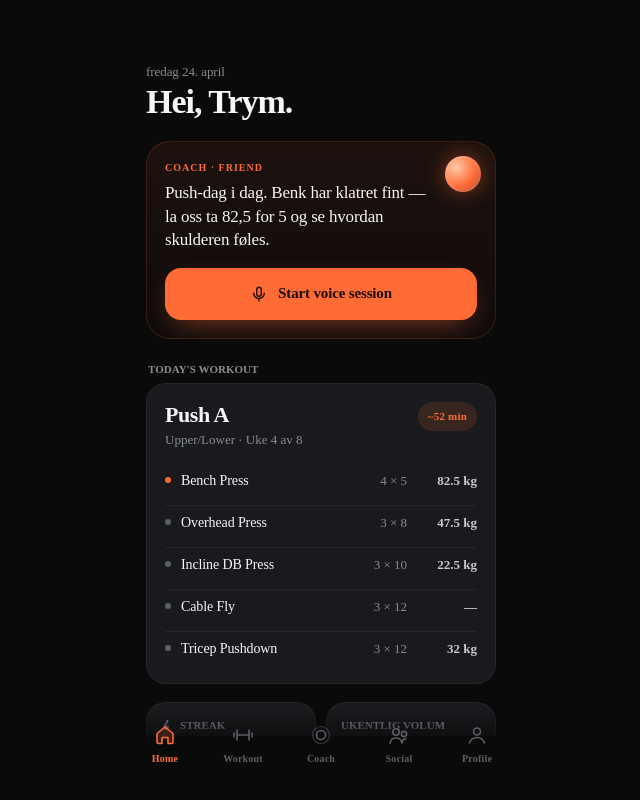
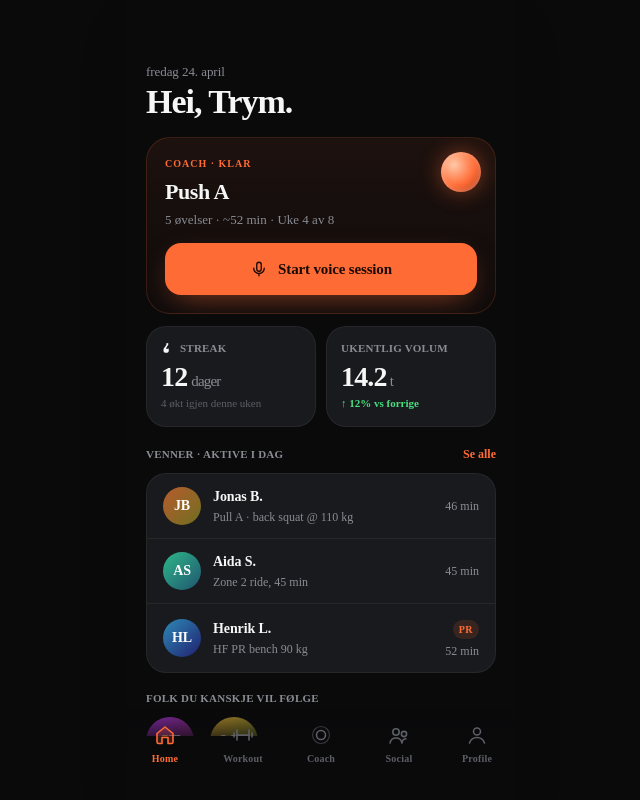
Before and after one commit to trymvestengen/AI-coach, a Next.js app in the folder web/: page /home in a window 1280 px wide. Shown: the whole page, without its empty margins (319-959 px from the left). Built offline with nearby package versions, Linux system fonts and the light colour scheme.

Commit message:
feat: redesign Home screen with social feed layout

```diff
--- a/web/src/components/home/HomeScreen.tsx
+++ b/web/src/components/home/HomeScreen.tsx
@@ -1,39 +1,50 @@
 "use client"
 
 import { useRouter } from "next/navigation"
-import { MicIcon, FlameIcon, BoltIcon } from "@/components/ui/icons"
+import { MicIcon, FlameIcon } from "@/components/ui/icons"
 
-const MOCK_STREAK = [true, true, false, true, true, true, false]
-const DAY_LABELS = ["M", "T", "W", "T", "F", "S", "S"]
-const TODAY_IDX = 5
+interface Friend {
+  id: string
+  name: string
+  initials: string
+  hue: number
+  workout: string
+  duration: string
+  pr: boolean
+}
 
-const MOCK_EXERCISES = [
-  { n: "Bench Press",      sets: "4 × 5",  target: "82.5 kg" },
-  { n: "Overhead Press",   sets: "3 × 8",  target: "47.5 kg" },
-  { n: "Incline DB Press", sets: "3 × 10", target: "22.5 kg" },
-  { n: "Cable Fly",        sets: "3 × 12", target: "—" },
-  { n: "Tricep Pushdown",  sets: "3 × 12", target: "32 kg" },
+interface Suggestion {
+  name: string
+  initials: string
+  hue: number
+}
+
+const MOCK_FRIENDS: Friend[] = [
+  { id: "1", name: "Jonas B.",  initials: "JB", hue: 20,  workout: "Pull A · back squat @ 110 kg", duration: "46 min", pr: false },
+  { id: "2", name: "Aida S.",   initials: "AS", hue: 160, workout: "Zone 2 ride, 45 min",           duration: "45 min", pr: false },
+  { id: "3", name: "Henrik L.", initials: "HL", hue: 200, workout: "HF PR bench 90 kg",             duration: "52 min", pr: true  },
 ]
 
-function Sparkline({ points, width = 58, height = 20, color = "var(--ai-accent)" }: {
-  points: number[]
-  width?: number
-  height?: number
-  color?: string
-}) {
-  const min = Math.min(...points)
-  const max = Math.max(...points)
-  const range = max - min || 1
-  const step = width / (points.length - 1)
-  const d = points.map((p, i) => {
-    const x = i * step
-    const y = height - ((p - min) / range) * height
-    return `${i === 0 ? "M" : "L"}${x.toFixed(1)},${y.toFixed(1)}`
-  }).join(" ")
+const MOCK_SUGGESTIONS: Suggestion[] = [
+  { name: "Sofia T.",  initials: "ST", hue: 280 },
+  { name: "Marius T.", initials: "MT", hue: 40  },
+]
+
+function Avatar({ name, initials, hue, size = 36 }: { name: string; initials: string; hue: number; size?: number }) {
   return (
-    <svg width={width} height={height} style={{ display: "block" }} aria-hidden="true">
-      <path d={d} fill="none" stroke={color} strokeWidth="1.5" strokeLinecap="round" strokeLinejoin="round"/>
-    </svg>
+    <div
+      aria-label={name}
+      style={{
+        width: size, height: size, borderRadius: 999,
+        background: `linear-gradient(135deg, hsl(${hue} 60% 45%), hsl(${(hue + 40) % 360} 55% 28%))`,
+        display: "grid", placeItems: "center",
+        color: "#fff", fontWeight: 600,
+        fontSize: Math.round(size * 0.36), letterSpacing: "-0.01em",
+        flexShrink: 0,
+      }}
+    >
+      {initials}
+    </div>
   )
 }
 
@@ -45,51 +56,42 @@ export default function HomeScreen() {
       <div style={{ height: 54 }} />
 
       <div style={{ flex: 1, overflowY: "auto", paddingBottom: 100 }}>
+
         {/* Header */}
-        <div style={{ padding: "8px 20px 4px", display: "flex", justifyContent: "space-between", alignItems: "center" }}>
-          <div>
+        <div style={{ padding: "8px 20px 4px" }}>
           <div style={{ fontSize: 13, color: "var(--fg-2)", fontWeight: 500, letterSpacing: "-0.005em" }}>
             {new Date().toLocaleDateString("no-NO", { weekday: "long", month: "long", day: "numeric" })}
           </div>
-            <div style={{ fontSize: 34, lineHeight: 1.05, letterSpacing: "-0.03em", fontWeight: 600, marginTop: 2 }}>
-              Hei, Trym.
-            </div>
-          </div>
+          <div className="display-l" style={{ marginTop: 2 }}>Hei, Trym.</div>
         </div>
 
-        {/* Coach message card */}
-        <div style={{ padding: "18px 20px 0" }}>
+        {/* Coach card */}
+        <div style={{ padding: "14px 20px 0" }}>
           <div style={{
             background: "linear-gradient(180deg, rgba(255,107,53,0.08), rgba(255,107,53,0.02))",
             border: "1px solid rgba(255,107,53,0.18)",
-            borderRadius: 24,
-            padding: 18,
-            position: "relative",
-            overflow: "hidden",
+            borderRadius: 24, padding: 18,
+            position: "relative", overflow: "hidden",
           }}>
-            {/* Mini orb */}
             <div style={{
               position: "absolute", top: 14, right: 14,
-              width: 36, height: 36, borderRadius: 999,
+              width: 40, height: 40, borderRadius: 999,
               background: "radial-gradient(circle at 32% 32%, #FFC9A8, var(--ai-accent) 55%, #9A2E10)",
               boxShadow: "0 0 22px rgba(255,107,53,0.45), inset 0 0 6px rgba(255,255,255,0.35)",
             }} />
             <div style={{
               fontSize: 10, fontWeight: 600, letterSpacing: 1,
-              textTransform: "uppercase", color: "var(--ai-accent)", marginBottom: 6,
+              textTransform: "uppercase", color: "var(--ai-accent)", marginBottom: 8,
             }}>
-              Coach · Friend
+              Coach · Klar
             </div>
-            <div style={{
-              fontSize: 17, lineHeight: 1.38, letterSpacing: "-0.012em",
-              color: "var(--fg-0)", fontWeight: 400, paddingRight: 40,
-            }}>
-              Push-dag i dag. Benk har klatret fint — la oss ta 82,5 for 5 og se hvordan skulderen føles.
+            <div className="title-l" style={{ marginBottom: 4, paddingRight: 52 }}>Push A</div>
+            <div style={{ fontSize: 13, color: "var(--fg-2)", fontWeight: 500, marginBottom: 14 }}>
+              5 øvelser · ~52 min · Uke 4 av 8
             </div>
             <button
               onClick={() => router.push("/coach")}
               style={{
-                marginTop: 16,
                 width: "100%", height: 52, borderRadius: 16,
                 background: "var(--ai-accent)", color: "var(--primary-foreground)",
                 border: "none", cursor: "pointer",
@@ -104,135 +106,100 @@ export default function HomeScreen() {
           </div>
         </div>
 
-        {/* Today's workout card */}
-        <div style={{ padding: "14px 20px 0" }}>
-          <div style={{ fontSize: 11, fontWeight: 600, letterSpacing: 0.02, textTransform: "uppercase", color: "var(--fg-2)", padding: "8px 2px 6px" }}>
-            Today's workout
+        {/* Stat tiles */}
+        <div style={{ padding: "12px 20px 0" }}>
+          <div style={{ display: "grid", gridTemplateColumns: "1fr 1fr", gap: 10 }}>
+            <div className="card" style={{ padding: 14 }}>
+              <div style={{ display: "flex", alignItems: "center", gap: 6 }}>
+                <FlameIcon size={13} />
+                <span className="caption">Streak</span>
               </div>
-          <button
-            onClick={() => router.push("/program")}
-            style={{
-              width: "100%", textAlign: "left",
-              background: "var(--bg-2)", border: "1px solid var(--border-1)",
-              borderRadius: 20, padding: 18, cursor: "pointer", color: "inherit",
-            }}
-          >
-            <div style={{ display: "flex", justifyContent: "space-between", alignItems: "flex-start" }}>
-              <div>
-                <div style={{ fontSize: 22, lineHeight: 1.2, letterSpacing: "-0.02em", fontWeight: 600, marginBottom: 2 }}>Push A</div>
-                <div style={{ fontSize: 13, color: "var(--fg-2)", fontWeight: 500 }}>Upper/Lower · Uke 4 av 8</div>
+              <div className="metric" style={{ marginTop: 8 }}>
+                12<span style={{ fontSize: 15, color: "var(--fg-2)", fontWeight: 500, marginLeft: 4 }}>dager</span>
               </div>
-              <div style={{
-                padding: "6px 10px", borderRadius: 999,
-                background: "var(--ai-accent-soft)", color: "var(--ai-accent)",
-                fontSize: 11, fontWeight: 600, letterSpacing: 0.2,
-              }}>
-                ~52 min
+              <div style={{ fontSize: 11, color: "var(--fg-3)", fontWeight: 500, marginTop: 4 }}>
+                4 økt igjen denne uken
+              </div>
+            </div>
+            <div className="card" style={{ padding: 14 }}>
+              <div className="caption">Ukentlig volum</div>
+              <div className="metric" style={{ marginTop: 8 }}>
+                14.2<span style={{ fontSize: 15, color: "var(--fg-2)", fontWeight: 500, marginLeft: 3 }}>t</span>
+              </div>
+              <div style={{ fontSize: 11, color: "var(--success)", fontWeight: 600, marginTop: 4 }}>
+                ↑ 12% vs forrige
+              </div>
+            </div>
           </div>
         </div>
 
-            <div style={{ marginTop: 14, display: "flex", flexDirection: "column", gap: 8 }}>
-              {MOCK_EXERCISES.map((e, i) => (
-                <div key={i} style={{
-                  display: "flex", alignItems: "center", gap: 10,
-                  padding: "6px 0",
+        {/* Friends active today */}
+        <div style={{ padding: "18px 20px 0" }}>
+          <div style={{ display: "flex", justifyContent: "space-between", alignItems: "center", marginBottom: 10 }}>
+            <span className="caption">Venner · Aktive i dag</span>
+            <button style={{
+              fontSize: 12, color: "var(--ai-accent)", fontWeight: 600,
+              background: "none", border: "none", cursor: "pointer",
+            }}>
+              Se alle
+            </button>
+          </div>
+          <div className="card" style={{ overflow: "hidden" }}>
+            {MOCK_FRIENDS.map((f, i) => (
+              <div key={f.id} style={{
+                display: "flex", alignItems: "center", gap: 12, padding: "12px 16px",
                 borderTop: i === 0 ? "none" : "1px solid var(--border-1)",
               }}>
+                <Avatar name={f.name} initials={f.initials} hue={f.hue} size={38} />
+                <div style={{ flex: 1, minWidth: 0 }}>
+                  <div style={{ fontSize: 14, fontWeight: 600, letterSpacing: "-0.008em" }}>{f.name}</div>
                   <div style={{
-                    width: 6, height: 6, borderRadius: 999,
-                    background: i === 0 ? "var(--ai-accent)" : "var(--fg-3)",
-                    flexShrink: 0,
-                  }} />
-                  <div style={{ flex: 1, fontSize: 14, fontWeight: 500, letterSpacing: "-0.008em" }}>{e.n}</div>
-                  <div className="tnum" style={{ fontSize: 13, color: "var(--fg-2)", fontWeight: 500 }}>{e.sets}</div>
-                  <div className="tnum" style={{ fontSize: 13, color: "var(--fg-1)", fontWeight: 600, minWidth: 60, textAlign: "right" }}>{e.target}</div>
+                    fontSize: 12, color: "var(--fg-2)", marginTop: 1,
+                    overflow: "hidden", textOverflow: "ellipsis", whiteSpace: "nowrap",
+                  }}>
+                    {f.workout}
                   </div>
-              ))}
                 </div>
-          </button>
+                <div style={{ textAlign: "right", flexShrink: 0 }}>
+                  {f.pr && (
+                    <div style={{
+                      fontSize: 10, color: "var(--ai-accent)", fontWeight: 700,
+                      letterSpacing: 0.4, textTransform: "uppercase",
+                      padding: "2px 6px", background: "var(--ai-accent-soft)",
+                      borderRadius: 999, marginBottom: 3, display: "inline-block",
+                    }}>
+                      PR
                     </div>
-
-        {/* Metric row */}
-        <div style={{ padding: "18px 20px 0" }}>
-          <div style={{ display: "grid", gridTemplateColumns: "1fr 1fr", gap: 10 }}>
-            {/* Streak tile */}
-            <div style={{ background: "var(--bg-2)", border: "1px solid var(--border-1)", borderRadius: 20, padding: 14 }}>
-              <div style={{ display: "flex", alignItems: "center", gap: 6, color: "var(--fg-2)" }}>
-                <FlameIcon size={13} />
-                <div style={{ fontSize: 11, fontWeight: 600, letterSpacing: 0.02, textTransform: "uppercase", color: "var(--fg-2)" }}>Streak</div>
+                  )}
+                  <div className="tnum" style={{ fontSize: 12, color: "var(--fg-2)", fontWeight: 500 }}>
+                    {f.duration}
                   </div>
-              <div className="tnum" style={{ fontSize: 28, lineHeight: 1, letterSpacing: "-0.03em", fontWeight: 600, marginTop: 8 }}>
-                5<span style={{ fontSize: 15, color: "var(--fg-2)", fontWeight: 500, marginLeft: 4 }}>uker</span>
                 </div>
-              <div style={{ display: "flex", gap: 5, marginTop: 12 }}>
-                {MOCK_STREAK.map((on, i) => (
-                  <div key={i} style={{ flex: 1, textAlign: "center" }}>
-                    <div style={{
-                      height: 22, borderRadius: 6,
-                      background: i === TODAY_IDX
-                        ? "var(--ai-accent)"
-                        : on ? "rgba(255,255,255,0.14)" : "rgba(255,255,255,0.04)",
-                      border: i === TODAY_IDX ? "none" : "1px solid var(--border-1)",
-                    }} />
-                    <div style={{ fontSize: 9, color: "var(--fg-3)", marginTop: 4, fontWeight: 600 }}>{DAY_LABELS[i]}</div>
               </div>
             ))}
           </div>
         </div>
 
-            {/* Volume tile */}
-            <div style={{ background: "var(--bg-2)", border: "1px solid var(--border-1)", borderRadius: 20, padding: 14 }}>
-              <div style={{ fontSize: 11, fontWeight: 600, letterSpacing: 0.02, textTransform: "uppercase", color: "var(--fg-2)" }}>Ukentlig volum</div>
-              <div className="tnum" style={{ fontSize: 28, lineHeight: 1, letterSpacing: "-0.03em", fontWeight: 600, marginTop: 8 }}>
-                18.4<span style={{ fontSize: 15, color: "var(--fg-2)", fontWeight: 500, marginLeft: 3 }}>t</span>
+        {/* People to follow */}
+        <div style={{ padding: "18px 20px 0" }}>
+          <div className="caption" style={{ marginBottom: 12 }}>Folk du kanskje vil følge</div>
+          <div style={{ display: "flex", gap: 16 }}>
+            {MOCK_SUGGESTIONS.map((s) => (
+              <div key={s.name} style={{ display: "flex", flexDirection: "column", alignItems: "center", gap: 6 }}>
+                <Avatar name={s.name} initials={s.initials} hue={s.hue} size={48} />
+                <div style={{ fontSize: 11, color: "var(--fg-1)", fontWeight: 500 }}>{s.name}</div>
+                <button style={{
+                  fontSize: 11, fontWeight: 600, color: "var(--ai-accent)",
+                  background: "var(--ai-accent-soft)", border: "none",
+                  borderRadius: 999, padding: "4px 12px", cursor: "pointer",
+                }}>
+                  Følg
+                </button>
               </div>
-              <div style={{ display: "flex", alignItems: "center", justifyContent: "space-between", marginTop: 14 }}>
-                <div style={{ fontSize: 11, color: "var(--success)", fontWeight: 600, display: "inline-flex", alignItems: "center", gap: 3 }}>
-                  ↑ 12% vs forrige
-                </div>
-                <Sparkline points={[10, 12, 11, 14, 13, 16, 18]} />
-              </div>
-            </div>
+            ))}
           </div>
         </div>
 
-        {/* Last session */}
-        <div style={{ padding: "18px 20px 0" }}>
-          <div style={{ fontSize: 11, fontWeight: 600, letterSpacing: 0.02, textTransform: "uppercase", color: "var(--fg-2)", padding: "8px 2px 6px" }}>
-            Siste økt
-          </div>
-          <div style={{ background: "var(--bg-2)", border: "1px solid var(--border-1)", borderRadius: 20, padding: 16 }}>
-            <div style={{ display: "flex", justifyContent: "space-between", alignItems: "center" }}>
-              <div>
-                <div style={{ fontSize: 17, lineHeight: 1.3, letterSpacing: "-0.012em", fontWeight: 600 }}>Pull B</div>
-                <div style={{ fontSize: 12, color: "var(--fg-2)", marginTop: 2 }}>Torsdag · 48 min</div>
-              </div>
-              <div style={{
-                display: "inline-flex", alignItems: "center", gap: 4,
-                fontSize: 12, color: "var(--ai-accent)", fontWeight: 600,
-                padding: "4px 8px", background: "var(--ai-accent-soft)", borderRadius: 999,
-              }}>
-                <BoltIcon size={11} /> 2 PRs
-              </div>
-            </div>
-            <div style={{ display: "flex", gap: 14, marginTop: 14, alignItems: "center" }}>
-              <div>
-                <div style={{ fontSize: 11, fontWeight: 600, letterSpacing: 0.02, textTransform: "uppercase", color: "var(--fg-2)", marginBottom: 4 }}>Volum</div>
-                <div className="tnum" style={{ fontSize: 17, lineHeight: 1, letterSpacing: "-0.015em", fontWeight: 600 }}>6 120 kg</div>
-              </div>
-              <div style={{ width: 1, height: 32, background: "var(--border-1)" }} />
-              <div>
-                <div style={{ fontSize: 11, fontWeight: 600, letterSpacing: 0.02, textTransform: "uppercase", color: "var(--fg-2)", marginBottom: 4 }}>Sett</div>
-                <div className="tnum" style={{ fontSize: 17, lineHeight: 1, letterSpacing: "-0.015em", fontWeight: 600 }}>21</div>
-              </div>
-              <div style={{ width: 1, height: 32, background: "var(--border-1)" }} />
-              <div>
-                <div style={{ fontSize: 11, fontWeight: 600, letterSpacing: 0.02, textTransform: "uppercase", color: "var(--fg-2)", marginBottom: 4 }}>Avg RPE</div>
-                <div className="tnum" style={{ fontSize: 17, lineHeight: 1, letterSpacing: "-0.015em", fontWeight: 600 }}>7.8</div>
-              </div>
-            </div>
-          </div>
-        </div>
       </div>
     </div>
   )
```
Lines whose indentation alone changed are shown as unchanged.
